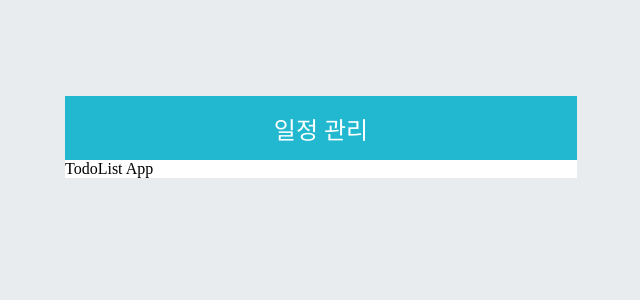
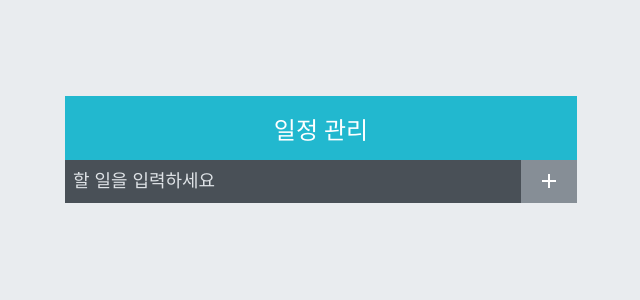
Before and after one commit to yh0921k/learning-react, a React (Create React App) app: page / in a window 1280 px wide. Shown: the top 300 px of the page, without its empty margins (319-959 px from the left). Built offline with nearby package versions, Linux system fonts and the light colour scheme.

Commit message:
[add] 10.2.2 TodoInsert 구현

```diff
--- a/package.json
+++ b/package.json
@@ -57,6 +57,7 @@
     "react-app-polyfill": "^2.0.0",
     "react-dev-utils": "^11.0.3",
     "react-dom": "^17.0.2",
+    "react-icons": "^4.2.0",
     "react-refresh": "^0.8.3",
     "react-scripts": "^4.0.3",
     "resolve": "1.18.1",
--- a/src/App.js
+++ b/src/App.js
@@ -1,8 +1,13 @@
 import React from 'react';
 import TodoTemplate from './todo-app/components/TodoTemplate';
+import TodoInsert from './todo-app/components/TodoInsert';
 
 const App = () => {
-  return <TodoTemplate>TodoList App</TodoTemplate>;
+  return (
+    <TodoTemplate>
+      <TodoInsert />
+    </TodoTemplate>
+  );
 };
 
 export default App;
--- /dev/null
+++ b/src/todo-app/components/TodoInsert.js
@@ -0,0 +1,16 @@
+import React from 'react';
+import { MdAdd } from 'react-icons/md'; // import { icon name } from 'react-icons/md'
+import '../styles/TodoInsert.scss';
+
+const TodoInsert = () => {
+  return (
+    <form className="TodoInsert">
+      <input placeholder="할 일을 입력하세요" />
+      <button type="submit">
+        <MdAdd />
+      </button>
+    </form>
+  );
+};
+
+export default TodoInsert;
--- /dev/null
+++ b/src/todo-app/styles/TodoInsert.scss
@@ -0,0 +1,42 @@
+.TodoInsert {
+  display: flex;
+  background: #495057;
+
+  input {
+    // 기본 스타일 초기화
+    background: none;
+    outline: none;
+    border: none;
+    padding: 0.5rem;
+    font-size: 1.123rem;
+    line-height: 1.5;
+    color: white;
+
+    &::placeholder {
+      color: #dee2e6;
+    }
+
+    // 버튼을 제외한 영역을 모두 차지하기
+    flex: 1;
+  }
+
+  button {
+    // 기본 스타일 초기화
+    background: none;
+    outline: none;
+    border: none;
+    background: #868e96;
+    color: white;
+    padding-left: 1rem;
+    padding-right: 1rem;
+    font-size: 1.5rem;
+    display: flex;
+    align-items: center;
+    cursor: pointer;
+    trasition: 0.1s background ease-in;
+
+    &:hover {
+      background: #adb5bd;
+    }
+  }
+}
```
Also changed, not shown: 1 other file (tests, documents, lock files or other folders).
